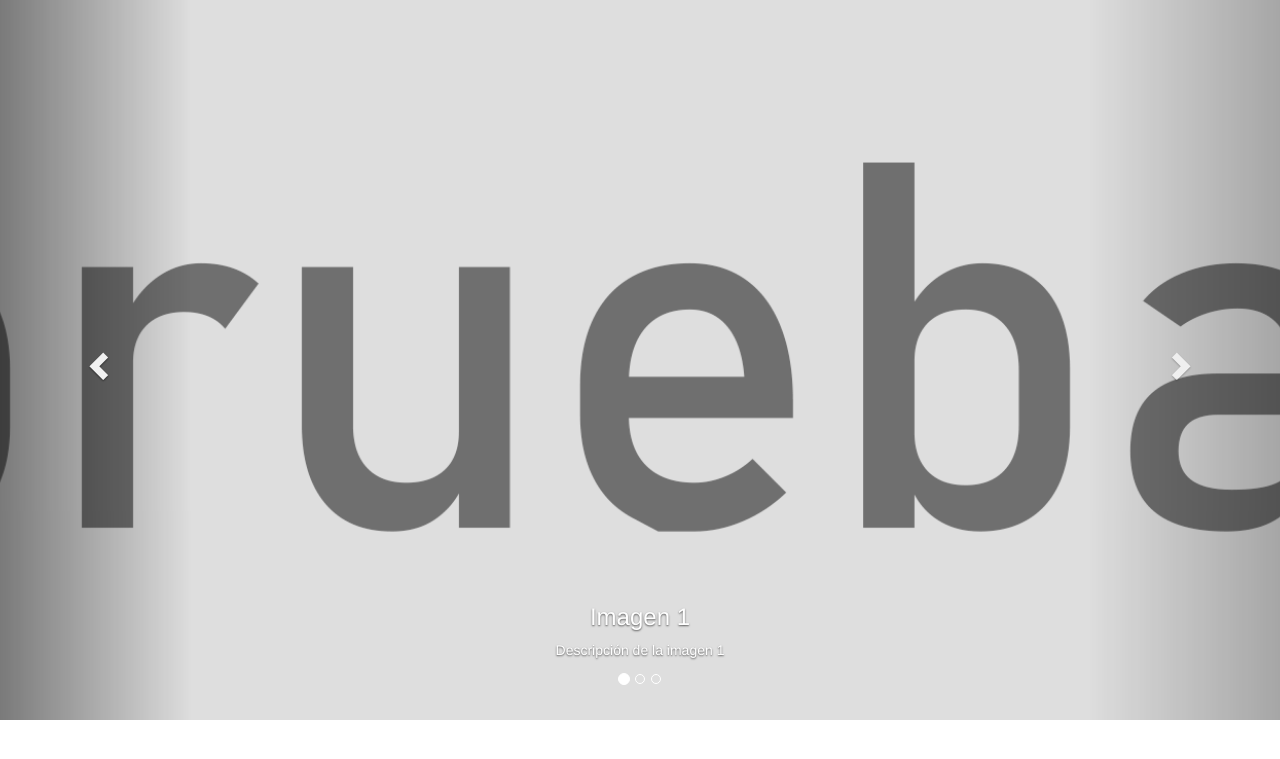
After one commit to DANKlEL/DankielVdk, a PHP site: page /carrusel.php in a window 1280 px wide. The commit adds this page. Shown: the top 759 px of the page. Run offline with PHP 8.4, Linux system fonts and the light colour scheme; some libraries are stand-ins or nearby versions.

Commit message:
(feat): carrusel

```diff
--- /dev/null
+++ b/carrusel.php
@@ -0,0 +1,62 @@
+<!-- carrusel.php -->
+<link rel="stylesheet" href="https://maxcdn.bootstrapcdn.com/bootstrap/3.3.7/css/bootstrap.min.css">
+<script src="https://ajax.googleapis.com/ajax/libs/jquery/3.1.1/jquery.min.js"></script>
+<script src="https://maxcdn.bootstrapcdn.com/bootstrap/3.3.7/js/bootstrap.min.js"></script>
+
+<style>
+    .carousel-inner > .item > img {
+        width: 100%; /* Asegura que la imagen ocupe el 100% del ancho */
+        height: 720px; /* Altura fija */
+        object-fit: cover; /* Ajusta la imagen para cubrir el contenedor sin deformarse */
+    }
+    .carousel {
+        width: 100%; /* Ocupa todo el ancho disponible */
+        height: 720px; /* Altura fija */
+    }
+</style>
+
+<div id="theCarousel" class="carousel slide" data-ride="carousel">
+    <!-- Indicadores -->
+    <ol class="carousel-indicators">
+        <li data-target="#theCarousel" data-slide-to="0" class="active"></li>
+        <li data-target="#theCarousel" data-slide-to="1"></li>
+        <li data-target="#theCarousel" data-slide-to="2"></li>
+    </ol>
+
+    <!-- Contenedor de las imágenes -->
+    <div class="carousel-inner" role="listbox">
+        <div class="item active">
+            <img src="img/Carrusel/prueba1.png" alt="Imagen 1">
+            <div class="carousel-caption">
+                <h3>Imagen 1</h3>
+                <p>Descripción de la imagen 1</p>
+            </div>
+        </div>
+
+        <div class="item">
+            <img src="img/Carrusel/prueba2.png" alt="Imagen 2">
+            <div class="carousel-caption">
+                <h3>Imagen 2</h3>
+                <p>Descripción de la imagen 2</p>
+            </div>
+        </div>
+
+        <div class="item">
+            <img src="img/Carrusel/prueba3.png" alt="Imagen 3">
+            <div class="carousel-caption">
+                <h3>Imagen 3</h3>
+                <p>Descripción de la imagen 3</p>
+            </div>
+        </div>
+    </div>
+
+    <!-- Flechas de navegación -->
+    <a class="left carousel-control" href="#theCarousel" role="button" data-slide="prev">
+        <span class="glyphicon glyphicon-chevron-left" aria-hidden="true"></span>
+        <span class="sr-only">Anterior</span>
+    </a>
+    <a class="right carousel-control" href="#theCarousel" role="button" data-slide="next">
+        <span class="glyphicon glyphicon-chevron-right" aria-hidden="true"></span>
+        <span class="sr-only">Siguiente</span>
+    </a>
+</div>
--- a/indexComputadora.php
+++ b/indexComputadora.php
@@ -9,6 +9,7 @@ $username = isset($_SESSION['username']) ? $_SESSION['username'] : null;
         <?php require 'js/Paises/seleccionPais.php'; ?>
     </div>
 <main>
+    <?php require 'carrusel.php'; ?>
     <div class="image-container">
         <div class="image-item">
             <a href="Visuales/Visuales.php"><img src="img/Carteles/Visuales.jpg" alt="Visuales"></a>
```
Also changed, not shown: img/Carrusel/prueba1.png (added), img/Carrusel/prueba2.png (added), img/Carrusel/prueba3.png (added), img/Logos/LogoBlackGengar.jpg (renamed from img/Logos/LogoBlackGengar - Copy.jpg).
